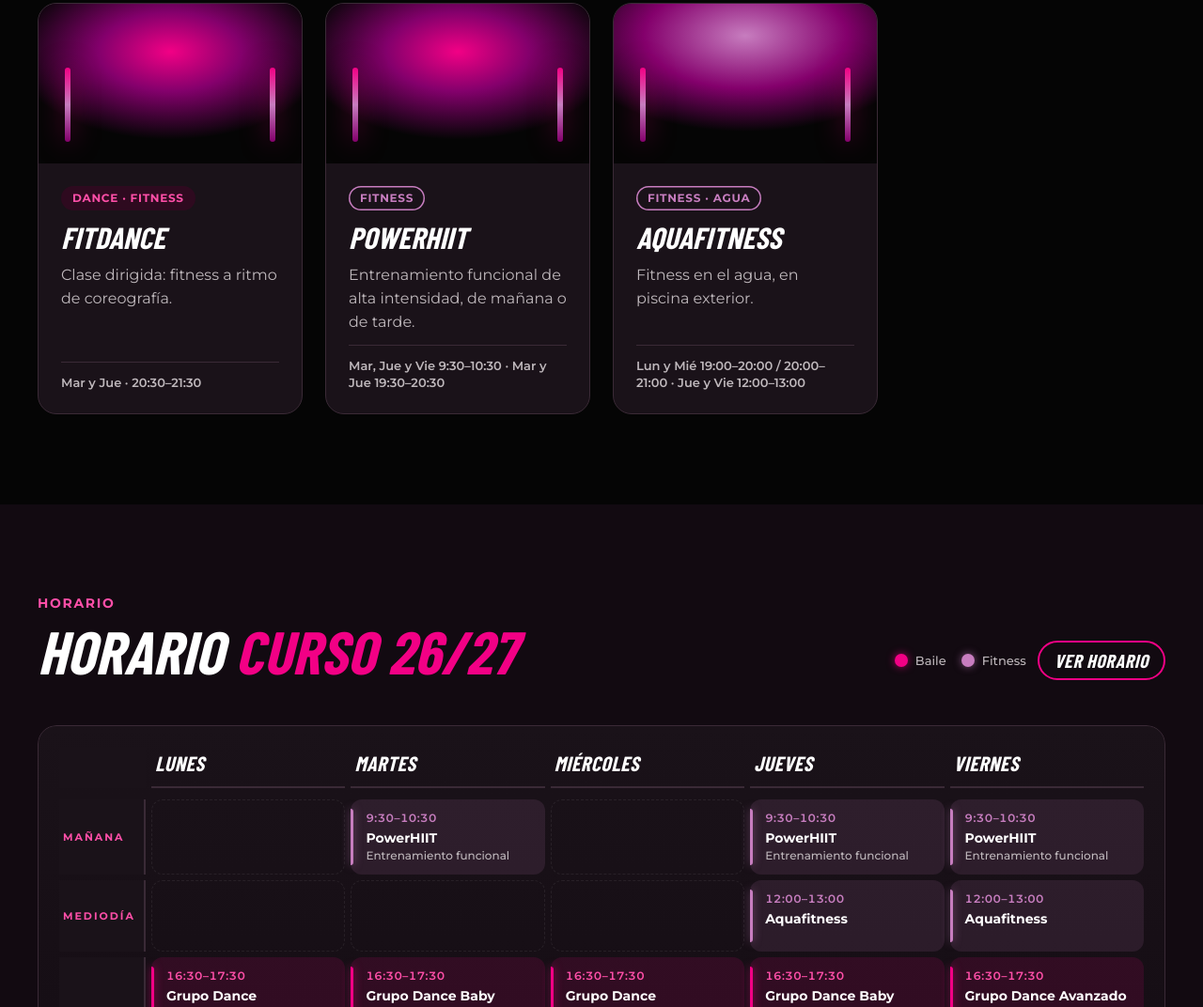
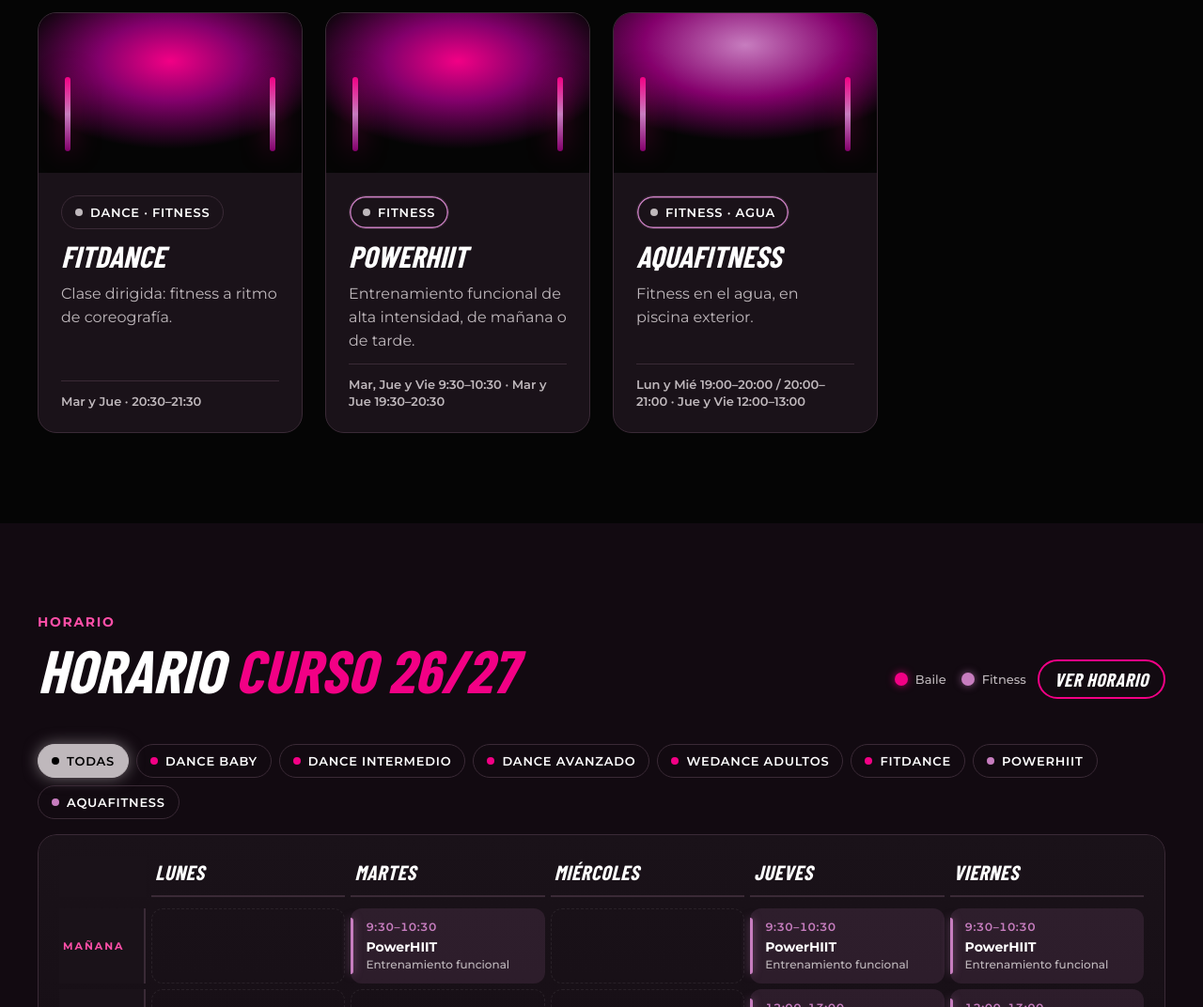
Before and after one commit to negimaru/nadia-fitness, a plain HTML site: page index.html in a window 1280 px wide. Shown: the part 1642-2714 px from the top of the page at 94% size. Drawn offline with nearby package versions, Linux system fonts and the light colour scheme; a web font is replaced by a local one.

Commit message:
Botones para resaltar las horas de cada clase en el horario
Co-Authored-By: Claude Opus 5.5 <noreply@anthropic.com>

```diff
--- a/assets/css/styles.css
+++ b/assets/css/styles.css
@@ -150,6 +150,22 @@ a:hover { color: #ff7cbd; }
 .nf-schedule .k-empty::before { content: none; }
 .nf-schedule th.k-slot, .nf-schedule thead th:first-child { position: sticky; left: 0; z-index: 1; background: var(--superficie); }
 @media (hover: hover) { .nf-schedule .k-dance:hover, .nf-schedule .k-fit:hover { transform: translateY(-2px); box-shadow: 0 8px 24px rgba(0,0,0,.45); } }
+.nf-filter { margin-bottom: var(--space-4); }
+.nf-chips { display: flex; flex-wrap: wrap; gap: var(--space-2); }
+.nf-chip { --c: var(--tinta-suave); appearance: none; cursor: pointer; display: inline-flex; align-items: center; gap: var(--space-2); min-height: 36px; padding: 0 14px; border-radius: var(--radius-pill); border: 1px solid var(--linea); background: transparent; color: var(--tinta); font: 600 13px/1 var(--font-sans); transition: background .15s ease, border-color .15s ease, color .15s ease, box-shadow .15s ease; }
+.nf-chip::before { content: ""; width: 8px; height: 8px; border-radius: 50%; background: var(--c); }
+.nf-chip.k-dance { --c: var(--rosa); }
+.nf-chip.k-fit { --c: var(--violeta); }
+.nf-chip:hover { border-color: var(--c); }
+.nf-chip[aria-pressed="true"] { background: var(--c); border-color: var(--c); color: var(--negro); box-shadow: 0 0 16px color-mix(in srgb, var(--c) 55%, transparent); }
+.nf-chip.k-dance[aria-pressed="true"] { color: var(--on-rosa); }
+.nf-chip[aria-pressed="true"]::before { background: currentColor; }
+@media (max-width: 800px) { .nf-chips { flex-wrap: nowrap; overflow-x: auto; margin: 0 -16px; padding: 4px 16px 8px; scrollbar-width: none; } .nf-chips::-webkit-scrollbar { display: none; } .nf-chip { flex: none; } }
+.nf-schedule td { transition: transform .15s ease, box-shadow .15s ease, opacity .2s ease, filter .2s ease; }
+.nf-schedule.is-filtering td:not(.is-on) { opacity: .22; filter: grayscale(.6); }
+.nf-schedule.is-filtering td.is-on { transform: scale(1.03); z-index: 2; }
+.nf-schedule.is-filtering td.k-dance.is-on { background: rgba(242,0,133,.28); box-shadow: 0 0 0 1px var(--rosa), 0 0 22px rgba(242,0,133,.45); }
+.nf-schedule.is-filtering td.k-fit.is-on { background: rgba(199,125,191,.28); box-shadow: 0 0 0 1px var(--violeta), 0 0 22px rgba(199,125,191,.4); }
 .nf-legend { display: flex; gap: var(--space-4); align-items: center; }
 .nf-legend span { display: inline-flex; gap: var(--space-2); align-items: center; }
 .nf-legend i { width: 14px; height: 14px; border-radius: 50%; display: inline-block; }
--- a/assets/js/main.js
+++ b/assets/js/main.js
@@ -38,6 +38,67 @@
     });
   }
 
+  // Horario: botones para resaltar las horas de cada clase
+  var CLASES = [
+    ['dance-baby', 'Dance Baby', 'k-dance'],
+    ['dance-intermedio', 'Dance Intermedio', 'k-dance'],
+    ['dance-avanzado', 'Dance Avanzado', 'k-dance'],
+    ['wedance-adultos', 'WeDance Adultos', 'k-dance'],
+    ['fitdance', 'Fitdance', 'k-dance'],
+    ['powerhiit', 'PowerHIIT', 'k-fit'],
+    ['aquafitness', 'Aquafitness', 'k-fit']
+  ];
+  Array.prototype.forEach.call(document.querySelectorAll('.nf-filter'), function (bar) {
+    var scroll = bar.nextElementSibling;
+    var table = scroll && scroll.querySelector('.nf-schedule');
+    if (!table) return;
+    var cells = table.querySelectorAll('td[data-c]');
+    var status = document.createElement('p');
+    status.className = 'sr-only';
+    status.setAttribute('aria-live', 'polite');
+    var group = document.createElement('div');
+    group.className = 'nf-chips';
+    group.setAttribute('role', 'group');
+    group.setAttribute('aria-label', 'Resaltar en el horario');
+
+    function select(slug, label) {
+      var n = 0;
+      Array.prototype.forEach.call(cells, function (td) {
+        var on = !!slug && td.getAttribute('data-c') === slug;
+        td.classList.toggle('is-on', on);
+        if (on) n++;
+      });
+      table.classList.toggle('is-filtering', !!slug);
+      Array.prototype.forEach.call(group.children, function (b) {
+        b.setAttribute('aria-pressed', String(b.getAttribute('data-c') === (slug || '')));
+      });
+      status.textContent = slug ? label + ': ' + n + (n === 1 ? ' sesión' : ' sesiones') + ' a la semana' : 'Mostrando todas las clases';
+    }
+
+    function chip(slug, label, type) {
+      var b = document.createElement('button');
+      b.type = 'button';
+      b.className = 'nf-chip' + (type ? ' ' + type : '');
+      b.setAttribute('data-c', slug);
+      b.textContent = label;
+      b.addEventListener('click', function () {
+        var active = b.getAttribute('aria-pressed') === 'true';
+        select(active || !slug ? '' : slug, label);
+      });
+      group.appendChild(b);
+    }
+
+    chip('', 'Todas');
+    CLASES.forEach(function (c) {
+      if (table.querySelector('td[data-c="' + c[0] + '"]')) chip(c[0], c[1], c[2]);
+    });
+    bar.appendChild(group);
+    bar.appendChild(status);
+    bar.hidden = false;
+    select('');
+    status.textContent = '';
+  });
+
   // Año del pie
   var y = document.getElementById('year');
   if (y) y.textContent = new Date().getFullYear();
--- a/index.html
+++ b/index.html
@@ -18,7 +18,7 @@
 <link rel="preconnect" href="https://fonts.googleapis.com">
 <link rel="preconnect" href="https://fonts.gstatic.com" crossorigin>
 <link rel="stylesheet" href="https://fonts.googleapis.com/css2?family=Barlow+Condensed:ital,wght@0,700;0,800;1,700;1,800&amp;family=Montserrat:wght@400;500;600;700;800&amp;display=swap">
-<link rel="stylesheet" href="assets/css/styles.css?v=4">
+<link rel="stylesheet" href="assets/css/styles.css?v=5">
 <script type="application/ld+json">{"@context": "https://schema.org", "@type": "SportsActivityLocation", "name": "Nadia Fitness Dance Studio", "description": "Academia de baile y fitness en Torrox Costa: grupos de dance por niveles, Fitdance, PowerHIIT y Aquafitness.", "url": "https://negimaru.github.io/nadia-fitness/", "telephone": "+34654691336", "image": "https://negimaru.github.io/nadia-fitness/assets/img/tirantes.jpg", "address": {"@type": "PostalAddress", "streetAddress": "Urb. Santa Rosa, Calle Margarita 6", "postalCode": "29793", "addressLocality": "Torrox Costa", "addressRegion": "Málaga", "addressCountry": "ES"}, "geo": {"@type": "GeoCoordinates", "latitude": 36.734952643097586, "longitude": -3.973681796403784}, "hasMap": "https://maps.app.goo.gl/jp69zpacG6Zni4Du5", "areaServed": ["Torrox", "Torrox Costa", "Nerja", "Algarrobo"], "sameAs": ["https://www.facebook.com/profile.php?id=61571423443783"]}</script>
 </head>
 <body>
@@ -135,18 +135,19 @@
 </div>
 <div class="nf-row"><div class="nf-legend"><span><i class="k-dance"></i><span class="nf-small">Baile</span></span><span><i class="k-fit"></i><span class="nf-small">Fitness</span></span></div><a class="nf-btn nf-btn-outline nf-btn-sm" href="horario/">Ver horario</a></div>
 </div>
+<div class="nf-filter" data-for="sched" hidden></div>
 <div class="nf-sched-scroll" tabindex="0" role="region" aria-label="Horario semanal (desliza en el móvil)">
 <div class="nf-sched-wrap">
 <table class="nf-schedule">
 <caption class="sr-only">Horario de clases del curso 2026/27, de lunes a viernes</caption>
 <thead><tr><th scope="col"><span class="sr-only">Franja</span></th><th scope="col">Lunes</th><th scope="col">Martes</th><th scope="col">Miércoles</th><th scope="col">Jueves</th><th scope="col">Viernes</th></tr></thead>
 <tbody>
-<tr><th scope="row" class="k-slot">Mañana</th><td class="k-empty"></td><td class="k-fit"><time>9:30<span aria-hidden="true">–</span><span class="sr-only"> a </span>10:30</time><b>PowerHIIT</b><small>Entrenamiento funcional</small></td><td class="k-empty"></td><td class="k-fit"><time>9:30<span aria-hidden="true">–</span><span class="sr-only"> a </span>10:30</time><b>PowerHIIT</b><small>Entrenamiento funcional</small></td><td class="k-fit"><time>9:30<span aria-hidden="true">–</span><span class="sr-only"> a </span>10:30</time><b>PowerHIIT</b><small>Entrenamiento funcional</small></td></tr>
-<tr><th scope="row" class="k-slot">Mediodía</th><td class="k-empty"></td><td class="k-empty"></td><td class="k-empty"></td><td class="k-fit"><time>12:00<span aria-hidden="true">–</span><span class="sr-only"> a </span>13:00</time><b>Aquafitness</b></td><td class="k-fit"><time>12:00<span aria-hidden="true">–</span><span class="sr-only"> a </span>13:00</time><b>Aquafitness</b></td></tr>
-<tr><th scope="row" rowspan="2" class="k-slot">Tarde</th><td class="k-dance"><time>16:30<span aria-hidden="true">–</span><span class="sr-only"> a </span>17:30</time><b>Grupo Dance Intermedio 1</b></td><td class="k-dance"><time>16:30<span aria-hidden="true">–</span><span class="sr-only"> a </span>17:30</time><b>Grupo Dance Baby</b></td><td class="k-dance"><time>16:30<span aria-hidden="true">–</span><span class="sr-only"> a </span>17:30</time><b>Grupo Dance Intermedio 1</b></td><td class="k-dance"><time>16:30<span aria-hidden="true">–</span><span class="sr-only"> a </span>17:30</time><b>Grupo Dance Baby</b></td><td class="k-dance"><time>16:30<span aria-hidden="true">–</span><span class="sr-only"> a </span>17:30</time><b>Grupo Dance Avanzado</b></td></tr>
-<tr><td class="k-dance"><time>17:30<span aria-hidden="true">–</span><span class="sr-only"> a </span>18:30</time><b>Grupo Dance Intermedio 2</b></td><td class="k-dance"><time>17:30<span aria-hidden="true">–</span><span class="sr-only"> a </span>18:30</time><b>Grupo Dance Avanzado</b></td><td class="k-dance"><time>17:30<span aria-hidden="true">–</span><span class="sr-only"> a </span>18:30</time><b>Grupo Dance Intermedio 2</b></td><td class="k-empty"></td><td class="k-dance"><time>17:30<span aria-hidden="true">–</span><span class="sr-only"> a </span>18:30</time><b>WeDance Grupo Adulto</b></td></tr>
-<tr><th scope="row" rowspan="2" class="k-slot">Noche</th><td class="k-fit"><time>19:00<span aria-hidden="true">–</span><span class="sr-only"> a </span>20:00</time><b>Aquafitness</b></td><td class="k-fit"><time>19:30<span aria-hidden="true">–</span><span class="sr-only"> a </span>20:30</time><b>PowerHIIT</b><small>Entrenamiento funcional</small></td><td class="k-fit"><time>19:00<span aria-hidden="true">–</span><span class="sr-only"> a </span>20:00</time><b>Aquafitness</b></td><td class="k-fit"><time>19:30<span aria-hidden="true">–</span><span class="sr-only"> a </span>20:30</time><b>PowerHIIT</b><small>Entrenamiento funcional</small></td><td class="k-empty"></td></tr>
-<tr><td class="k-fit"><time>20:00<span aria-hidden="true">–</span><span class="sr-only"> a </span>21:00</time><b>Aquafitness</b></td><td class="k-dance"><time>20:30<span aria-hidden="true">–</span><span class="sr-only"> a </span>21:30</time><b>Fitdance</b><small>Clase dirigida</small></td><td class="k-fit"><time>20:00<span aria-hidden="true">–</span><span class="sr-only"> a </span>21:00</time><b>Aquafitness</b></td><td class="k-dance"><time>20:30<span aria-hidden="true">–</span><span class="sr-only"> a </span>21:30</time><b>Fitdance</b><small>Clase dirigida</small></td><td class="k-empty"></td></tr>
+<tr><th scope="row" class="k-slot">Mañana</th><td class="k-empty"></td><td class="k-fit" data-c="powerhiit"><time>9:30<span aria-hidden="true">–</span><span class="sr-only"> a </span>10:30</time><b>PowerHIIT</b><small>Entrenamiento funcional</small></td><td class="k-empty"></td><td class="k-fit" data-c="powerhiit"><time>9:30<span aria-hidden="true">–</span><span class="sr-only"> a </span>10:30</time><b>PowerHIIT</b><small>Entrenamiento funcional</small></td><td class="k-fit" data-c="powerhiit"><time>9:30<span aria-hidden="true">–</span><span class="sr-only"> a </span>10:30</time><b>PowerHIIT</b><small>Entrenamiento funcional</small></td></tr>
+<tr><th scope="row" class="k-slot">Mediodía</th><td class="k-empty"></td><td class="k-empty"></td><td class="k-empty"></td><td class="k-fit" data-c="aquafitness"><time>12:00<span aria-hidden="true">–</span><span class="sr-only"> a </span>13:00</time><b>Aquafitness</b></td><td class="k-fit" data-c="aquafitness"><time>12:00<span aria-hidden="true">–</span><span class="sr-only"> a </span>13:00</time><b>Aquafitness</b></td></tr>
+<tr><th scope="row" rowspan="2" class="k-slot">Tarde</th><td class="k-dance" data-c="dance-intermedio"><time>16:30<span aria-hidden="true">–</span><span class="sr-only"> a </span>17:30</time><b>Grupo Dance Intermedio 1</b></td><td class="k-dance" data-c="dance-baby"><time>16:30<span aria-hidden="true">–</span><span class="sr-only"> a </span>17:30</time><b>Grupo Dance Baby</b></td><td class="k-dance" data-c="dance-intermedio"><time>16:30<span aria-hidden="true">–</span><span class="sr-only"> a </span>17:30</time><b>Grupo Dance Intermedio 1</b></td><td class="k-dance" data-c="dance-baby"><time>16:30<span aria-hidden="true">–</span><span class="sr-only"> a </span>17:30</time><b>Grupo Dance Baby</b></td><td class="k-dance" data-c="dance-avanzado"><time>16:30<span aria-hidden="true">–</span><span class="sr-only"> a </span>17:30</time><b>Grupo Dance Avanzado</b></td></tr>
+<tr><td class="k-dance" data-c="dance-intermedio"><time>17:30<span aria-hidden="true">–</span><span class="sr-only"> a </span>18:30</time><b>Grupo Dance Intermedio 2</b></td><td class="k-dance" data-c="dance-avanzado"><time>17:30<span aria-hidden="true">–</span><span class="sr-only"> a </span>18:30</time><b>Grupo Dance Avanzado</b></td><td class="k-dance" data-c="dance-intermedio"><time>17:30<span aria-hidden="true">–</span><span class="sr-only"> a </span>18:30</time><b>Grupo Dance Intermedio 2</b></td><td class="k-empty"></td><td class="k-dance" data-c="wedance-adultos"><time>17:30<span aria-hidden="true">–</span><span class="sr-only"> a </span>18:30</time><b>WeDance Grupo Adulto</b></td></tr>
+<tr><th scope="row" rowspan="2" class="k-slot">Noche</th><td class="k-fit" data-c="aquafitness"><time>19:00<span aria-hidden="true">–</span><span class="sr-only"> a </span>20:00</time><b>Aquafitness</b></td><td class="k-fit" data-c="powerhiit"><time>19:30<span aria-hidden="true">–</span><span class="sr-only"> a </span>20:30</time><b>PowerHIIT</b><small>Entrenamiento funcional</small></td><td class="k-fit" data-c="aquafitness"><time>19:00<span aria-hidden="true">–</span><span class="sr-only"> a </span>20:00</time><b>Aquafitness</b></td><td class="k-fit" data-c="powerhiit"><time>19:30<span aria-hidden="true">–</span><span class="sr-only"> a </span>20:30</time><b>PowerHIIT</b><small>Entrenamiento funcional</small></td><td class="k-empty"></td></tr>
+<tr><td class="k-fit" data-c="aquafitness"><time>20:00<span aria-hidden="true">–</span><span class="sr-only"> a </span>21:00</time><b>Aquafitness</b></td><td class="k-dance" data-c="fitdance"><time>20:30<span aria-hidden="true">–</span><span class="sr-only"> a </span>21:30</time><b>Fitdance</b><small>Clase dirigida</small></td><td class="k-fit" data-c="aquafitness"><time>20:00<span aria-hidden="true">–</span><span class="sr-only"> a </span>21:00</time><b>Aquafitness</b></td><td class="k-dance" data-c="fitdance"><time>20:30<span aria-hidden="true">–</span><span class="sr-only"> a </span>21:30</time><b>Fitdance</b><small>Clase dirigida</small></td><td class="k-empty"></td></tr>
 </tbody>
 </table>
 </div>
@@ -225,6 +226,6 @@
 </div>
 </footer>
 <a class="nf-fab" href="https://wa.me/34654691336?text=%C2%A1Hola!%20Quiero%20informaci%C3%B3n%20sobre%20las%20clases." target="_blank" rel="noopener" aria-label="Escríbenos por WhatsApp"><svg viewBox="0 0 24 24" fill="none" stroke="currentColor" stroke-width="2" stroke-linecap="round" stroke-linejoin="round" aria-hidden="true"><path d="M21 12a8 8 0 0 1-11.6 7.1L4 20l1-4.6A8 8 0 1 1 21 12z"/></svg></a>
-<script src="assets/js/main.js?v=3" defer></script>
+<script src="assets/js/main.js?v=5" defer></script>
 </body>
 </html>
```
Also changed, not shown: 404.html (+2 -2 lines), clases/index.html (+2 -2 lines), contacto/index.html (+2 -2 lines), horario/index.html (+9 -8 lines), tienda/index.html (+2 -2 lines).
